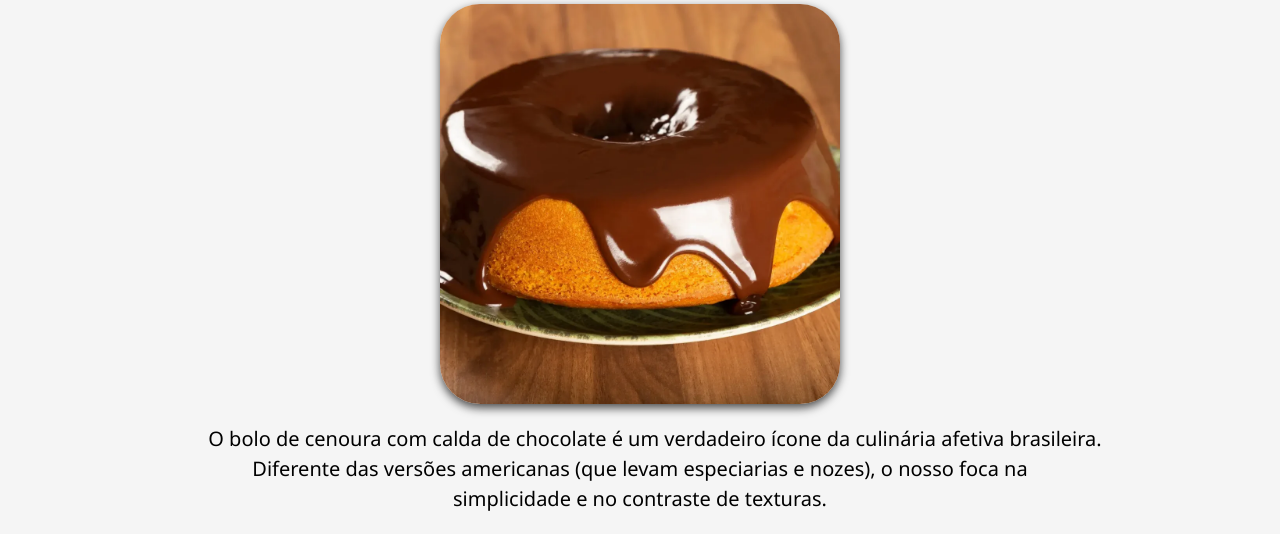
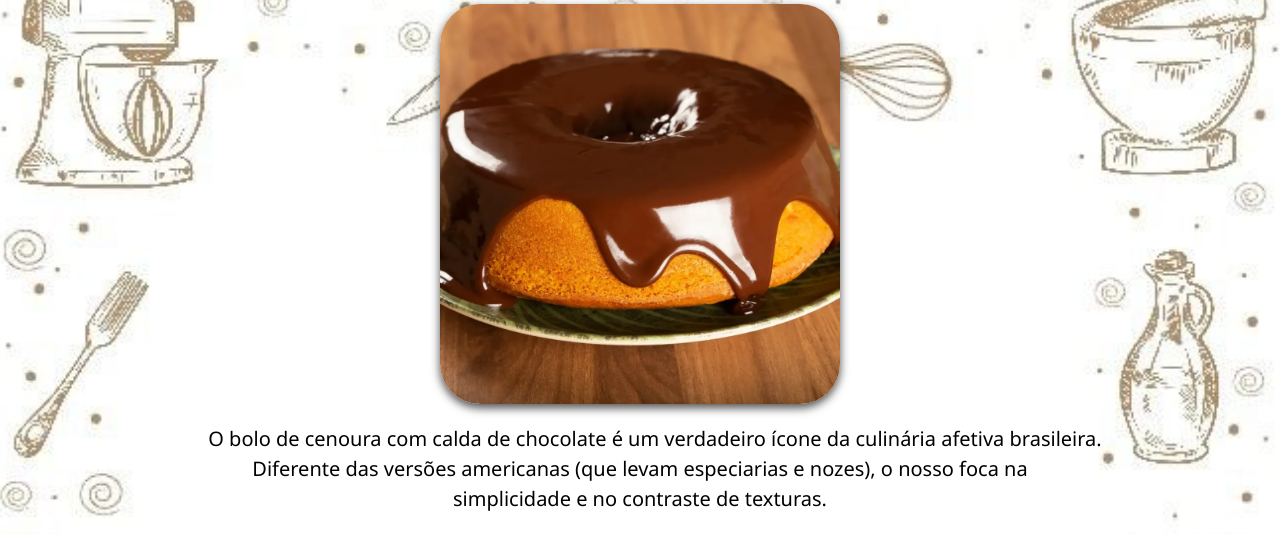
Before and after one commit to andressadonrodrigues08/receita-bolo-cenoura, a plain HTML site: page index.html in a window 1280 px wide. Shown: the part 101-635 px from the top of the page. Drawn offline with Linux system fonts and the light colour scheme.

Commit message:
Add files via upload

```diff
--- a/style.css
+++ b/style.css
@@ -2,7 +2,7 @@
 
 body {
     background-color: #f5f5f5;
-    background-image: url("/_imagens/fundo.jpeg");
+    background-image: url("imagens/fundo.jpeg");
     background-size: cover;
     background-position: center;
     background-repeat: no-repeat;
```
